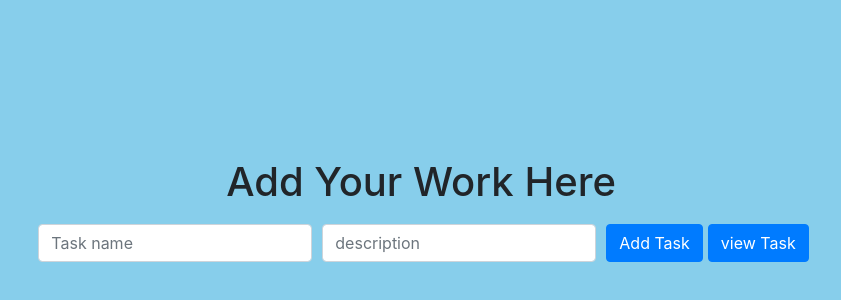
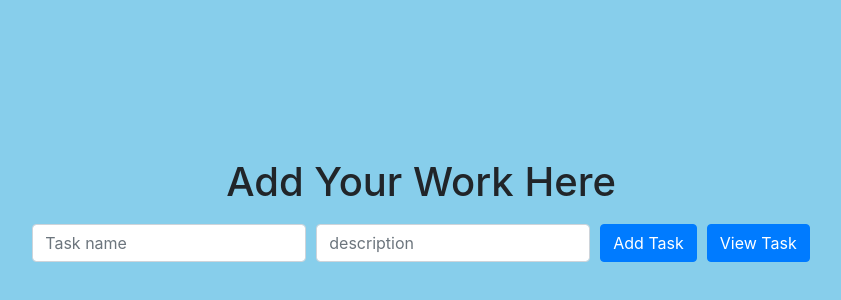
Before and after one commit to hemendra-zerotime/Javascriot-crud-operation, a plain HTML site: page index.html in a window 1280 px wide. Shown: the part 92-392 px from the top of the page, without its empty margins (219-1060 px from the left). Drawn offline with nearby package versions, Linux system fonts and the light colour scheme.

Commit message:
add view button

```diff
--- a/index.html
+++ b/index.html
@@ -25,12 +25,13 @@
                     <input type="text" class="form-control mb-2" id="tdescription" placeholder="description">
                 </div>
                 <div class="col-auto">
-                    <button type="submit" class="btn btn-primary mb-2">Add Task</button>
+                    <button class="btn btn-primary mb-2" onclick="addTask()">Add Task</button>
                 </div>
-                <button type="submit" class="btn btn-primary mb-2">view Task</button>
+                <div class="col-auto">
+                    <a class="btn btn-primary mb-2" href="" role="button" onclick="viewTask()">View Task</a>
+                </div>
             </div>
         </form>
-
     </div>
     <script src="script.js"></script>
 </body>
```
